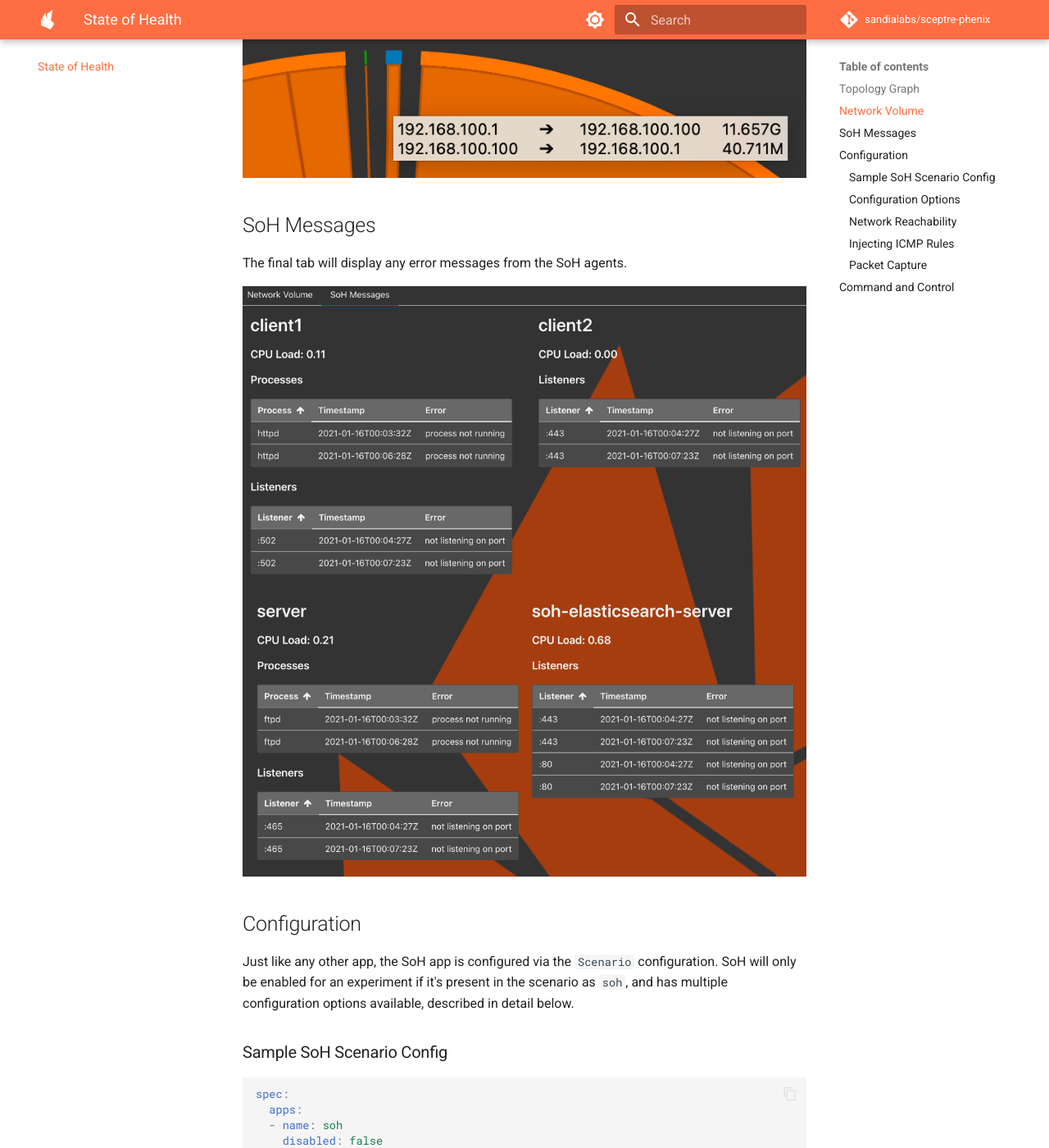
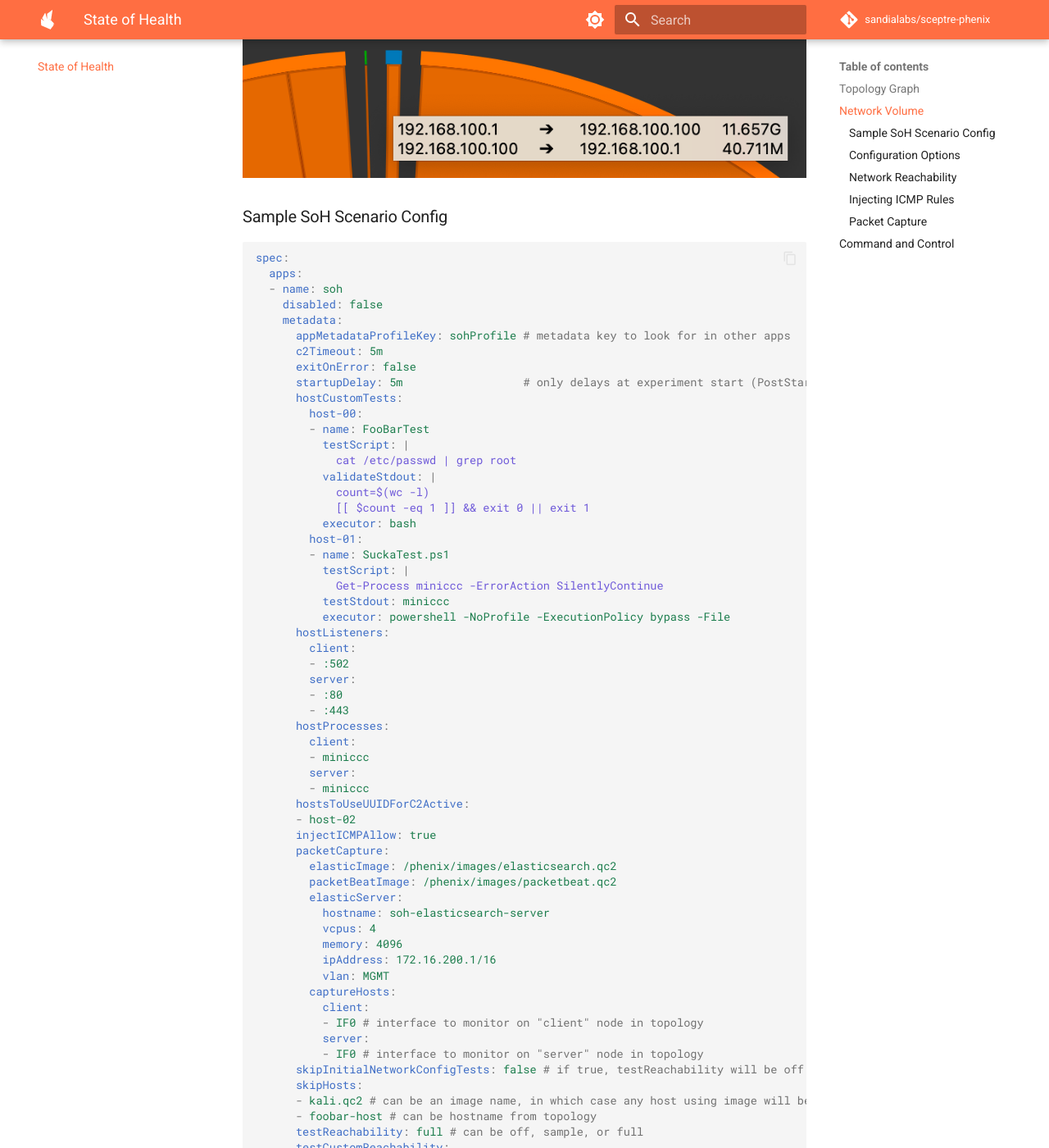
Before and after one commit to sandialabs/sceptre-phenix-docs, an MkDocs documentation site: the page built from docs/state-of-health.md, in a window 1280 px wide and 1400 px high, scrolled down 5543 px. Shown: the whole window at 82% size. Built offline with MkDocs 1.6.1 and Material for MkDocs 9.7.7, drawn with Linux system fonts in a browser that asks for light colours; comment, search, counter and statistics services are not loaded; the version menu is left out.

Commit message:
fix: remove soh messages tab

```diff
--- a/docs/state-of-health.md
+++ b/docs/state-of-health.md
@@ -94,19 +94,6 @@ details. (In this screenshot, the mouse is hovering over the traffic for IP
 `192.168.100.1`.)
 
 ![screenshot](images/chord_tooltip.png){: width=800 .center}
-
-## SoH Messages
-
-The final tab will display any error messages from the SoH agents.
-
-![screeshot](images/soh_messages.png){: width=800 .center}
-
-## Configuration
-
-Just like any other app, the SoH app is configured via the `Scenario`
-configuration. SoH will only be enabled for an experiment if it's present in the
-scenario as `soh`, and has multiple configuration options available, described
-in detail below.
 
 ### Sample SoH Scenario Config
 
```
Also changed, not shown: docs/images/soh_messages.png (deleted).
